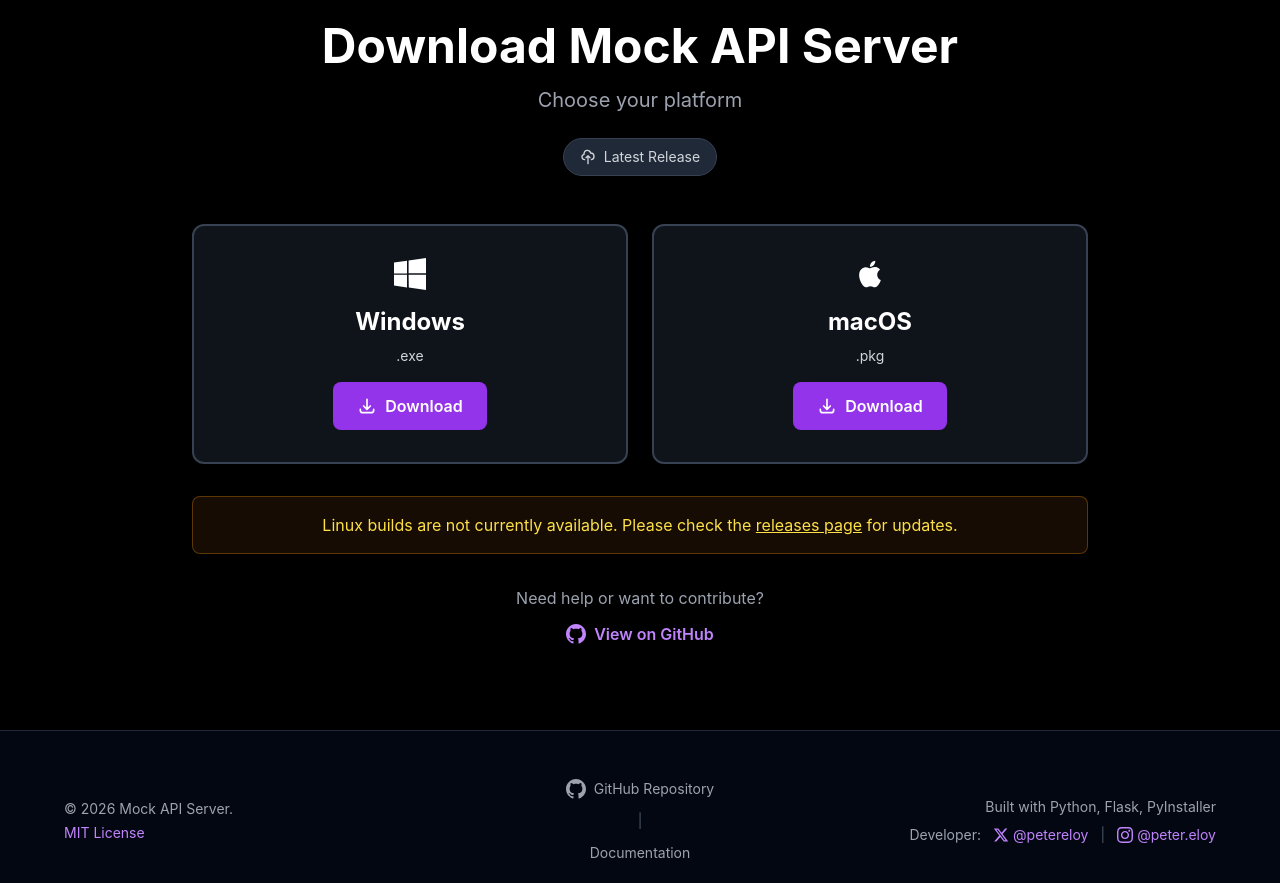
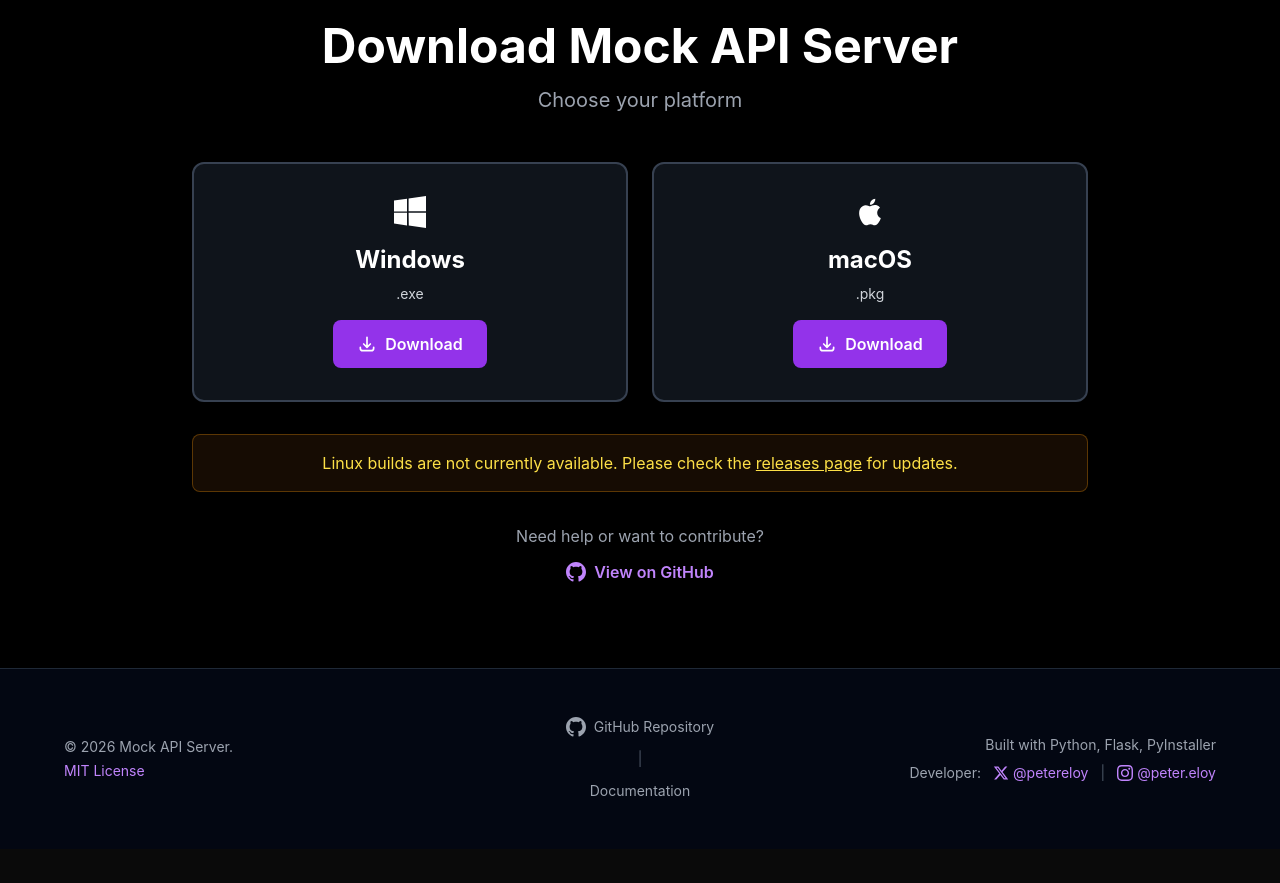
Before and after one commit to Peter-Eloy/Landing-py-server, a Next.js app: page /Landing-py-server/ in a window 1280 px wide. Shown: the part 2540-3423 px from the top of the page. After the commit the page ends 3389 px from the top, so only its background shows below. Built offline with nearby package versions, Linux system fonts and the light colour scheme.

Commit message:
Remove Latest Release badge for better UX

```diff
--- a/app/components/Download.tsx
+++ b/app/components/Download.tsx
@@ -61,34 +61,11 @@ export default function Download() {
           <h2 className="text-4xl md:text-5xl font-bold text-white mb-4">
             Download Mock API Server
           </h2>
-          <p className="text-xl text-gray-400 mb-6">
+          <p className="text-xl text-gray-400">
             {detectedOS !== "Unknown" && detectedOS !== "Linux"
               ? `Detected: ${detectedOS}`
               : "Choose your platform"}
           </p>
-
-          {/* Version Badge */}
-          <a
-            href={releasesUrl}
-            target="_blank"
-            rel="noopener noreferrer"
-            className="inline-flex items-center gap-2 px-4 py-2 bg-gray-800 border border-gray-700 rounded-full text-sm text-gray-300 hover:bg-gray-700 hover:border-purple-500/50 transition-all"
-          >
-            <svg
-              className="w-4 h-4"
-              fill="none"
-              stroke="currentColor"
-              viewBox="0 0 24 24"
-            >
-              <path
-                strokeLinecap="round"
-                strokeLinejoin="round"
-                strokeWidth={2}
-                d="M7 16a4 4 0 01-.88-7.903A5 5 0 1115.9 6L16 6a5 5 0 011 9.9M15 13l-3-3m0 0l-3 3m3-3v12"
-              />
-            </svg>
-            Latest Release
-          </a>
         </div>
 
         {/* Download Buttons */}
```
